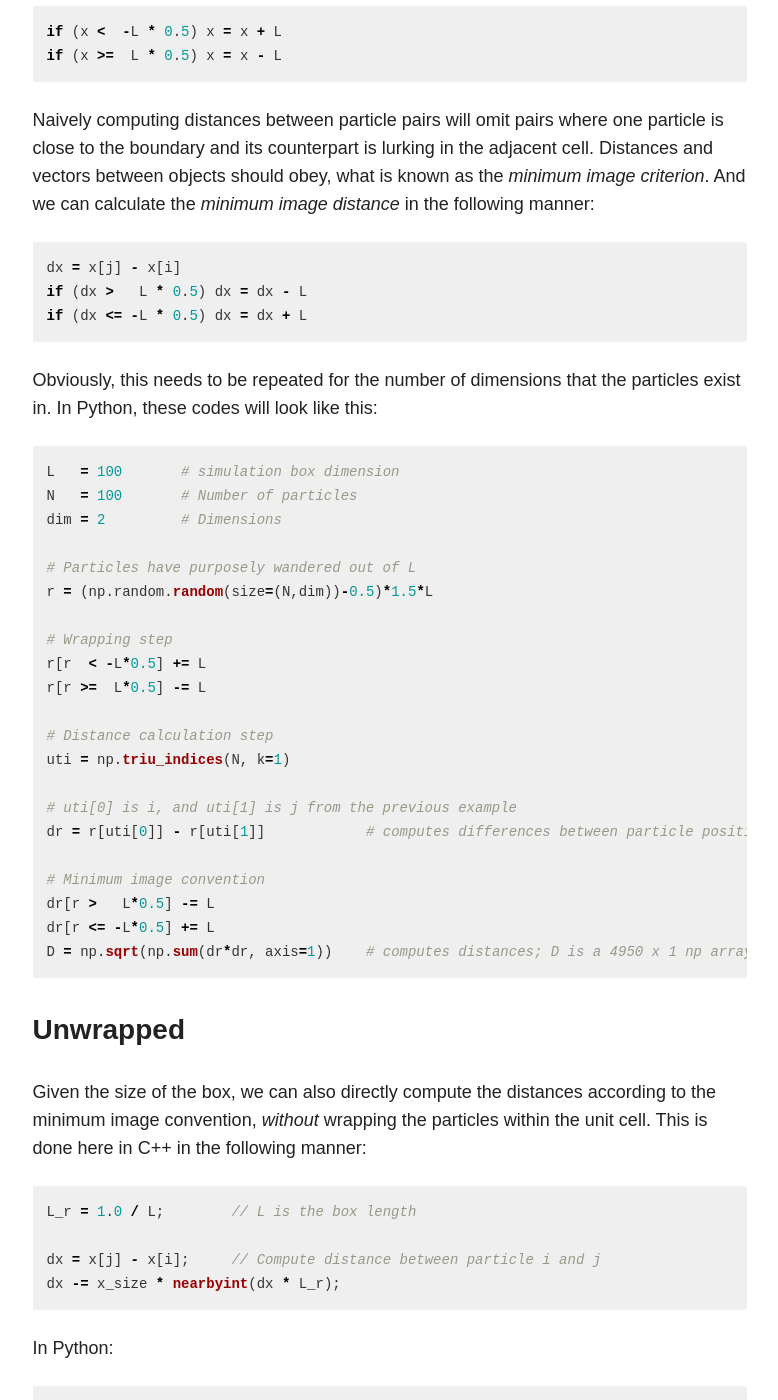
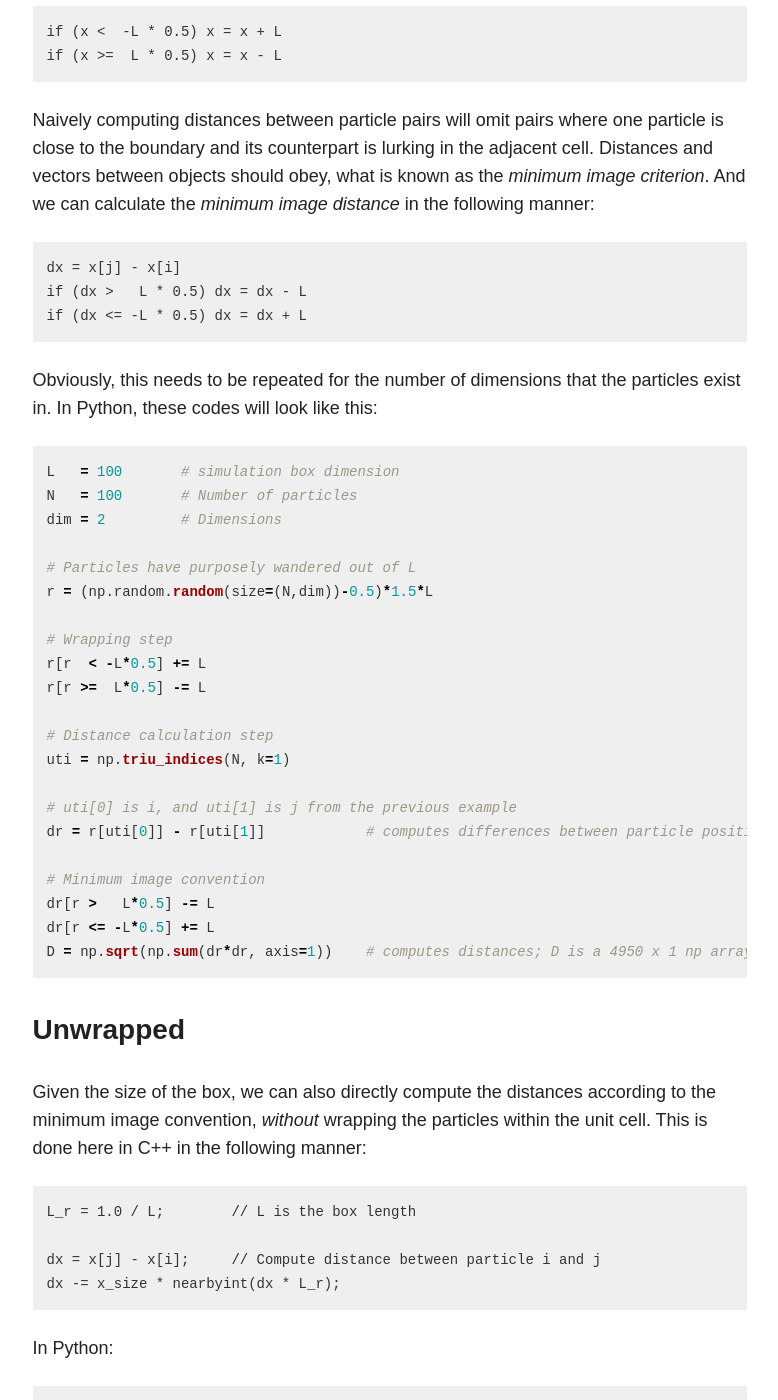
Before and after one commit to shrokmel/shrokmel.github.io, a Jekyll site: the page built from _posts/articles/2017-04-22-distance.md, in a window 1280 px wide and 1400 px high, scrolled down 5416 px. Shown: the whole window, without its empty margins (347-1125 px from the left). Built offline with Jekyll 4.4.1, drawn with Linux system fonts in a browser that asks for light colours; nearby versions of some CDN libraries; formulas are drawn with MathJax 3; comment, search, counter and statistics services are not loaded.

Commit message:
Distance_post_2

````diff
--- a/_posts/articles/2017-04-22-distance.md
+++ b/_posts/articles/2017-04-22-distance.md
@@ -141,14 +141,14 @@ A decision must be made, here. Do we
 ### Wrapped
 In the first approach, where the positions of particles are wrapped, they are necessarily within the unit cell. Restricting the coordinates within the unit cell is easy. If _x_ is the position of the particle in some arbitrary dimension, and _L_ is the length of the box in that dimension, the approach can be described by the following C++ code:
 
-```c
+```
 if (x <  -L * 0.5) x = x + L
 if (x >=  L * 0.5) x = x - L
 ```
 
 Naively computing distances between particle pairs will omit pairs where one particle is close to the boundary and its counterpart is lurking in the adjacent cell. Distances and vectors between objects should obey, what is known as the _minimum image criterion_. And we can calculate the _minimum image distance_ in the following manner:
 
-```c
+```
 dx = x[j] - x[i]
 if (dx >   L * 0.5) dx = dx - L
 if (dx <= -L * 0.5) dx = dx + L
@@ -184,7 +184,7 @@ D = np.sqrt(np.sum(dr*dr, axis=1))    # computes distances; D is a 4950 x 1 np a
 ### Unwrapped
 Given the size of the box, we can also directly compute the distances according to the minimum image convention, _without_ wrapping the particles within the unit cell. This is done here in C++ in the following manner:
 
-```c
+```
 L_r = 1.0 / L;        // L is the box length
 
 dx = x[j] - x[i];     // Compute distance between particle i and j
````
